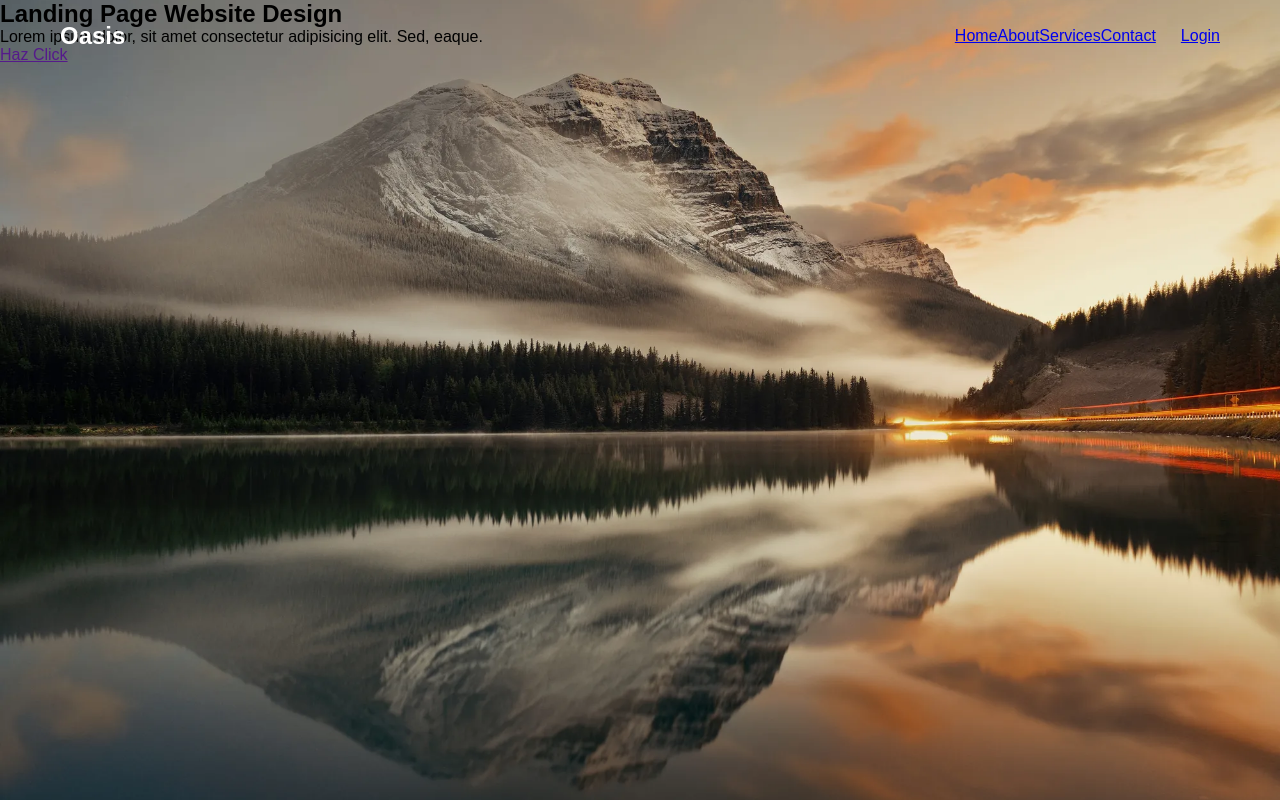
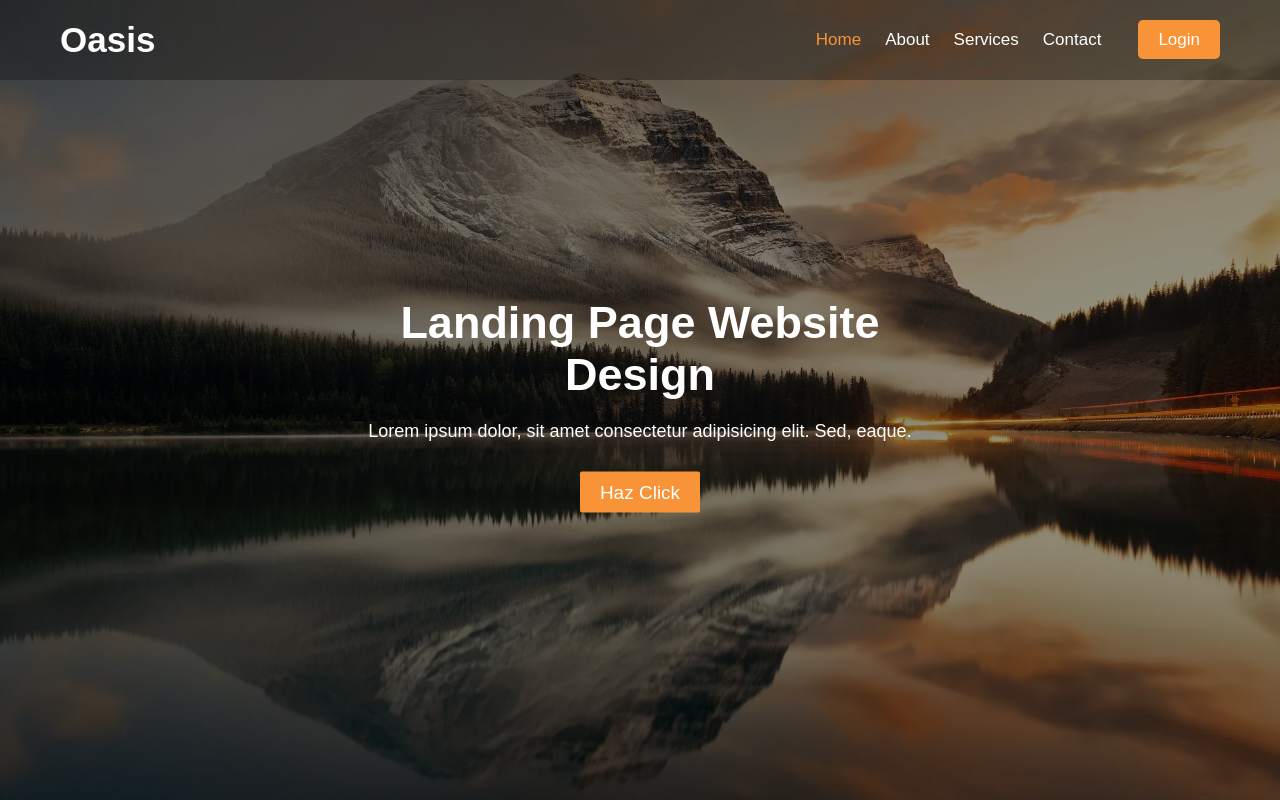
Before and after one commit to NandaoSpain/Nature-Landing-Page, a plain HTML site: page Index.html in a window 1280 px wide. Drawn offline with Linux system fonts and the light colour scheme.

Commit message:
Update style.css

```diff
--- a/assets/css/style.css
+++ b/assets/css/style.css
@@ -19,8 +19,15 @@ nav {
     display: flex;
     justify-content: space-between;
     align-items: center;
-    padding: 22px 60px;
+    padding: 20px 60px;
     color: #fff;
+    background-color: rgba(0, 0, 0, 0.3);
+
+}
+
+.logo h1 {
+    margin: 0;
+    font-size: 35px;
 }
 
 .nav-links {
@@ -34,15 +41,78 @@ nav {
     margin-right: 25px;
 }
 
+.links li {
+    margin: 0;
+    padding: 0px 12px;
+}
+
+.links li a {
+    text-decoration: none;
+    font-size: 17px;
+    color: #fff;
+    transition: 0.4s ease;
+}
+
+.links li a:hover {
+    color: #ff7b00;
+}
+
+.links li .active {
+    color: #f89437;
+}
+
+.login-btn a {
+    text-decoration: none;
+    color: #fff;
+    font-size: 17px;
+    padding: 10px 20px;
+    background-color:  #f89437;
+    border-radius: 5px;
+    transition: 0.4s ease;
+}
+
+.login-btn a:hover {
+    background-color:  #e97100
+}
+
 .hero {
     position: relative;
     height: 100vh;
-    background-image: url("../image/back.webp");
+    background-image: linear-gradient(rgba(0, 0, 0, 0.4), rgba(0, 0, 0, 0.4)), url("../image/back.webp");
     background-size: cover;
     background-repeat: no-repeat;
     background-position: center;
 }
 
 .content {
+    position: absolute;
+    top: 50%;
+    left: 50%;
+    transform: translate(-50%, -50%);
+    text-align: center;
+    color: #fff;
+}
 
+.content h1 {
+    font-size: 45px;
+    margin-bottom: 20px;
 }
+
+.content p {
+    font-size: 18px;
+    margin-bottom: 40px;
+}
+
+.content .btn {
+    font-size: 19px;
+    padding: 10px 20px;
+    background-color: #f89437;
+    color: #fff;
+    border-radius: 2px;
+    text-decoration: none;
+    transition: 0.4s ease;
+}
+
+.content .btn:hover {
+    background-color:  #e97100
+}
```
